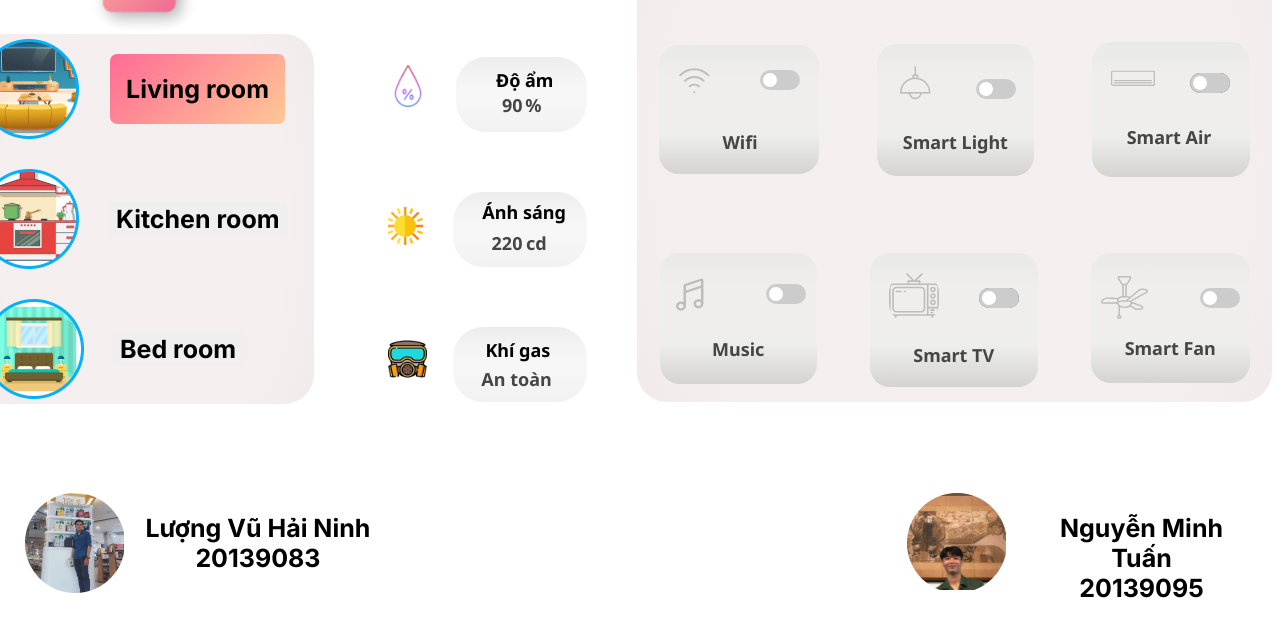
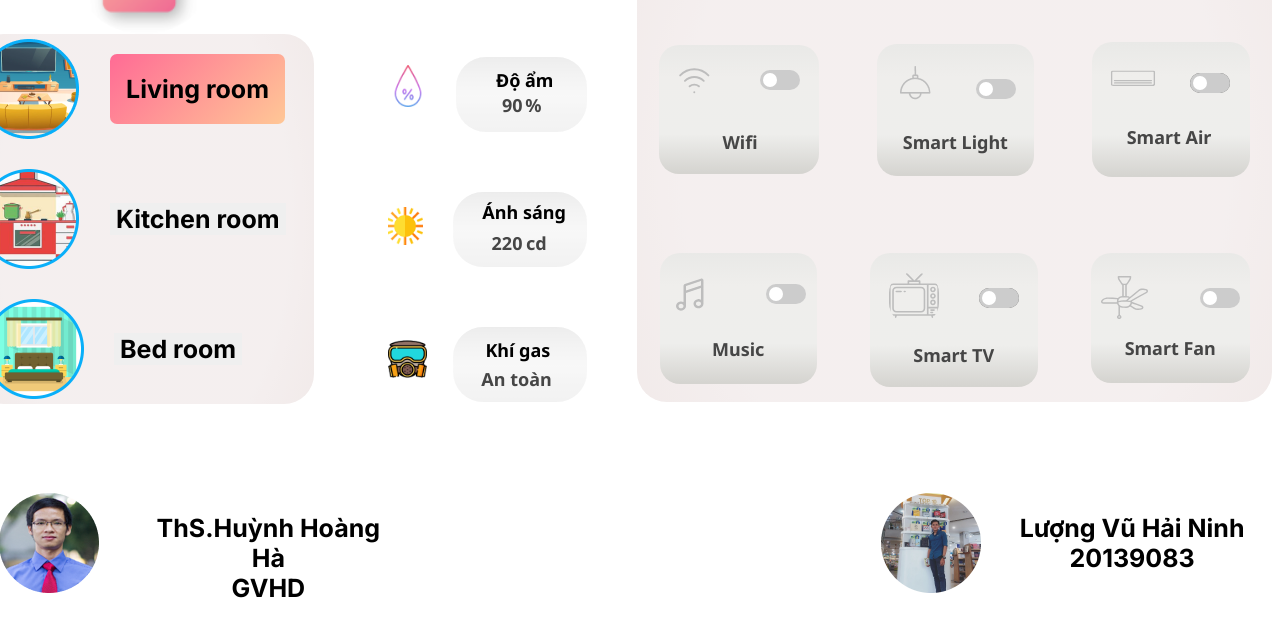
Before and after one commit to NinhLuong/my_web_iot, a website built with Parcel: page index.html in a window 1280 px wide. Shown: the part 370-992 px from the top of the page. Built offline with nearby package versions, Linux system fonts and the light colour scheme; no server answers.

Commit message:
final_layout

```diff
--- a/index.css
+++ b/index.css
@@ -662,8 +662,8 @@ body {
 }
 .thnh-vin-2-child {
   position: absolute;
-  height: 100%;
-  width: 28.65%;
+  height: 100;
+  width: 100;
   top: 0;
   right: 71.35%;
   bottom: 0;
@@ -680,7 +680,7 @@ body {
 }
 .thnh-vin-2 {
   position: relative;
-  width: 349px;
+  width: 400px;
   height: 100px;
   flex-shrink: 0;
 }
--- a/index.html
+++ b/index.html
@@ -580,10 +580,10 @@
             <img
               class="thnh-vin-2-child"
               alt=""
-              src="public/ellipse-11@2x.png"
+              src="public/gvhd.png"
             /><b class="lng-v-hi-container"
-              ><p class="thc-tp-kin">Lượng Vũ Hải Ninh</p>
-              <p class="qun-l-nh">20139083</p></b
+              ><p class="thc-tp-kin">ThS.Huỳnh Hoàng Hà</p>
+              <p class="qun-l-nh"></p>GVHD</b
             >
           </div>
         </div>
@@ -592,10 +592,10 @@
             <img
               class="thnh-vin-2-child"
               alt=""
-              src="public/ellipse-12@2x.png"
+              src="public/ellipse-11@2x.png"
             /><b class="lng-v-hi-container"
-              ><p class="thc-tp-kin">Nguyễn Minh Tuấn</p>
-              <p class="qun-l-nh">20139095</p></b
+              ><p class="thc-tp-kin">Lượng Vũ Hải Ninh</p>
+              <p class="qun-l-nh">20139083</p></b
             >
           </div>
         </div>
@@ -605,6 +605,7 @@
     <script src="https://www.gstatic.com/firebasejs/8.2.9/firebase-app.js"></script>
     <script src="https://www.gstatic.com/firebasejs/8.2.9/firebase-database.js"></script>
     <script src="firebase.js"></script>
+    <script src="main_control.js"></script>
+  </body>
 
-  </body>
 </html>
```
Also changed, not shown: public/gvhd.png (added).
